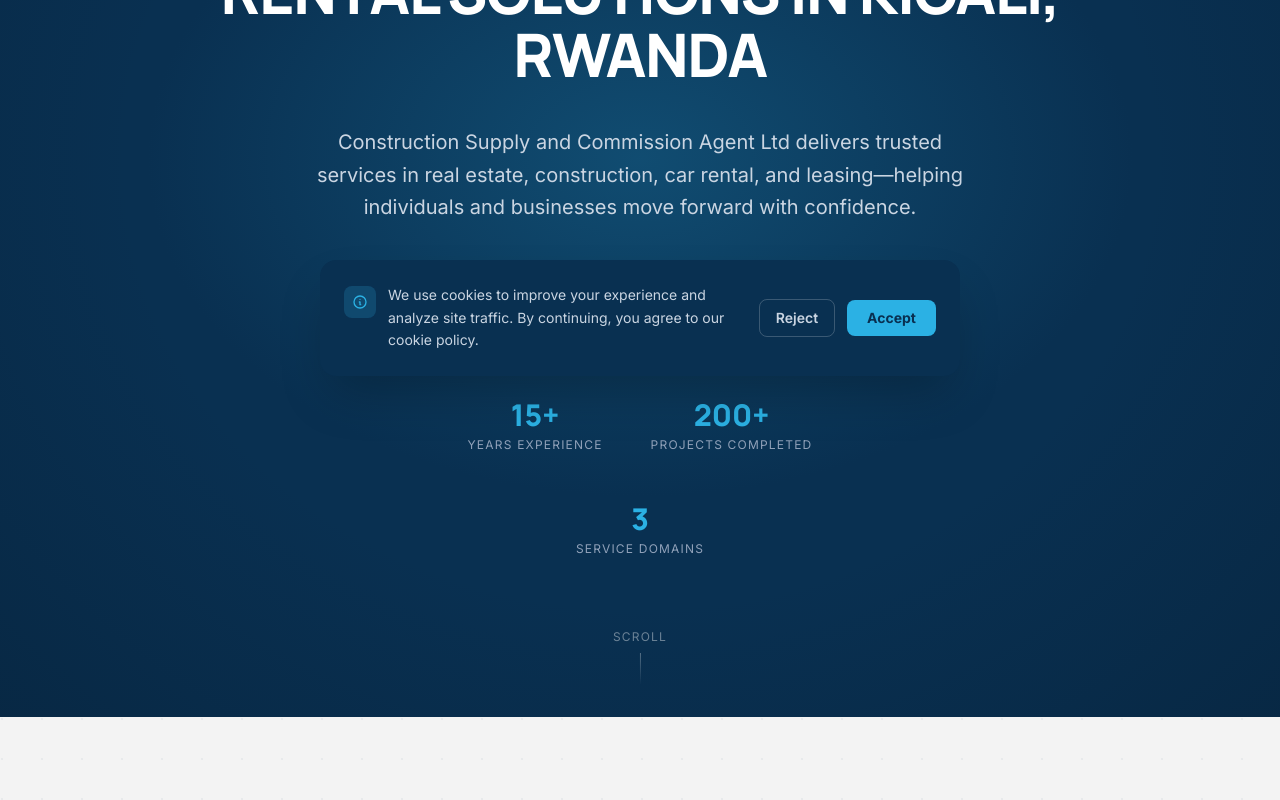
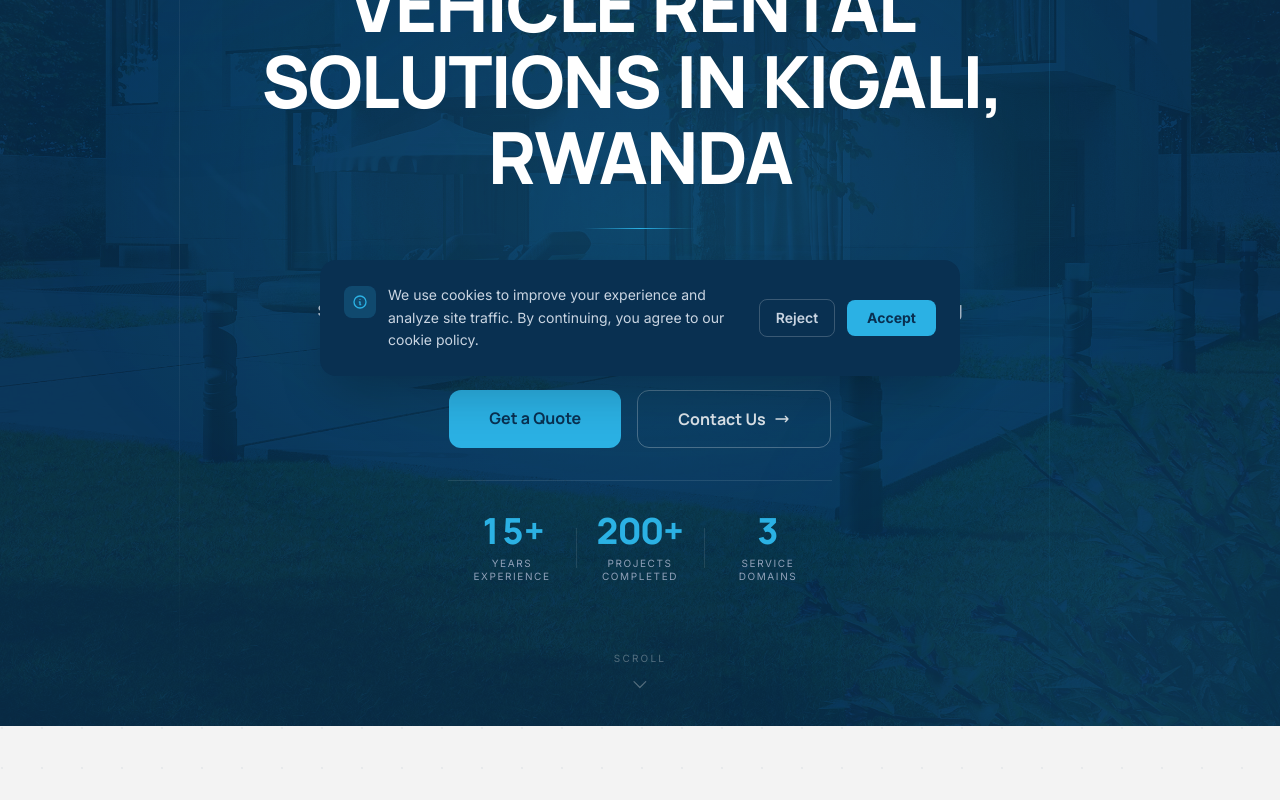
Before and after one commit to kabandapatrick2580/construction-agent, a Next.js app in the folder csca-website/: page /en in a window 1280 px wide. Shown: the part 400-1200 px from the top of the page. Built offline with nearby package versions, Linux system fonts and the light colour scheme.

Commit message:
added a hero background image

```diff
--- a/csca-website/app/globals.css
+++ b/csca-website/app/globals.css
@@ -23,6 +23,22 @@
   /* Fonts */
   --font-headline: "Manrope", sans-serif;
   --font-body: "Inter", sans-serif;
+}
+
+@keyframes float-a {
+  0%, 100% { transform: translate(0, 0); }
+  30%       { transform: translate(40px, -50px); }
+  65%       { transform: translate(-25px, 30px); }
+}
+@keyframes float-b {
+  0%, 100% { transform: translate(0, 0); }
+  40%       { transform: translate(-55px, 35px); }
+  70%       { transform: translate(30px, -45px); }
+}
+@keyframes float-c {
+  0%, 100% { transform: translate(0, 0); }
+  35%       { transform: translate(20px, 50px); }
+  75%       { transform: translate(-40px, -20px); }
 }
 
 @layer base {
@@ -63,6 +79,15 @@
     -ms-overflow-style: none;
     scrollbar-width: none;
   }
+  .animate-float-a {
+    animation: float-a 20s ease-in-out infinite;
+  }
+  .animate-float-b {
+    animation: float-b 26s ease-in-out infinite;
+  }
+  .animate-float-c {
+    animation: float-c 32s ease-in-out infinite;
+  }
   .text-primary-container {
     color: var(--color-primary-container);
   }
--- a/csca-website/components/HeroSection.tsx
+++ b/csca-website/components/HeroSection.tsx
@@ -1,127 +1,237 @@
 "use client";
 
+import { useEffect, useState } from "react";
 import { useTranslations } from "next-intl";
 import { motion } from "framer-motion";
+import Image from "next/image";
 
-const fadeUp = {
-  hidden: { opacity: 0, y: 30 },
-  visible: (i: number) => ({
-    opacity: 1,
-    y: 0,
-    transition: { duration: 0.6, delay: i * 0.15 },
-  }),
-};
+/* ── Animated count-up ───────────────────────────────────────────────────── */
+function CountUp({
+  end,
+  suffix = "",
+  startDelay = 1400,
+}: {
+  end: number;
+  suffix?: string;
+  startDelay?: number;
+}) {
+  const [count, setCount] = useState(0);
 
+  useEffect(() => {
+    const timer = setTimeout(() => {
+      const duration = 1800;
+      let startTime: number | null = null;
+      const tick = (ts: number) => {
+        if (!startTime) startTime = ts;
+        const p = Math.min((ts - startTime) / duration, 1);
+        const eased = 1 - Math.pow(1 - p, 3);
+        setCount(Math.floor(eased * end));
+        if (p < 1) requestAnimationFrame(tick);
+      };
+      requestAnimationFrame(tick);
+    }, startDelay);
+    return () => clearTimeout(timer);
+  }, [end, startDelay]);
+
+  return (
+    <>
+      {count}
+      {suffix}
+    </>
+  );
+}
+
+/* ── Component ───────────────────────────────────────────────────────────── */
 export default function HeroSection() {
   const t = useTranslations("hero");
   const tUi = useTranslations("ui");
+
+  const words = t("headline").split(" ");
+
+  const stats = [
+    { end: 15, suffix: "+", label: tUi("yearsExperience") },
+    { end: 200, suffix: "+", label: tUi("projectsCompleted") },
+    { end: 3, suffix: "", label: tUi("serviceDomains") },
+  ];
 
   return (
     <section
       id="hero"
       className="relative min-h-screen flex items-center justify-center bg-[#093051] overflow-hidden"
     >
-      {/* Architectural grid overlay */}
-      <div className="absolute inset-0 architectural-grid opacity-30" />
+      {/* ── Background ───────────────────────────────────────────────────── */}
 
-      {/* Centered radial gradient — accent glow at core, fading to the dark bg */}
-      <div className="absolute inset-0 bg-[radial-gradient(ellipse_70%_55%_at_50%_50%,rgba(43,177,228,0.22)_0%,rgba(9,48,81,0.6)_55%,transparent_100%)]" />
+      {/* Dot grid */}
+      <div className="absolute inset-0 architectural-grid opacity-20" />
 
-      {/* Outer vignette to deepen edges */}
-      <div className="absolute inset-0 bg-[radial-gradient(ellipse_100%_100%_at_50%_50%,transparent_40%,rgba(6,30,52,0.85)_100%)]" />
+      {/* Hero image — full-width blended overlay */}
+      <div className="absolute inset-0 pointer-events-none mix-blend-overlay opacity-[0.18]">
+        <Image
+          src="/hero-image.jpg"
+          alt=""
+          fill
+          className="object-cover"
+          priority
+        />
+      </div>
 
-      {/* Content — fully centered */}
-      <div className="relative z-10 w-full max-w-5xl mx-auto px-6 py-40 flex flex-col items-center text-center space-y-10">
+      {/* Floating accent orbs */}
+      <div className="animate-float-a pointer-events-none absolute -top-48 -left-48 w-[640px] h-[640px] rounded-full bg-[#2BB1E4] opacity-[0.07] blur-[130px]" />
+      <div className="animate-float-b pointer-events-none absolute -bottom-48 -right-48 w-[560px] h-[560px] rounded-full bg-[#2BB1E4] opacity-[0.07] blur-[110px]" />
+      <div className="animate-float-c pointer-events-none absolute top-1/3 left-1/2 -translate-x-1/2 w-[900px] h-[300px] rounded-full bg-[#2BB1E4] opacity-[0.05] blur-[150px]" />
+
+      {/* Vertical accent lines */}
+      <div className="pointer-events-none absolute inset-y-0 left-[14%] w-px bg-gradient-to-b from-transparent via-white/8 to-transparent" />
+      <div className="pointer-events-none absolute inset-y-0 right-[18%] w-px bg-gradient-to-b from-transparent via-[#2BB1E4]/15 to-transparent" />
+
+      {/* Central radial glow */}
+      <div className="pointer-events-none absolute inset-0 bg-[radial-gradient(ellipse_65%_50%_at_50%_55%,rgba(43,177,228,0.13)_0%,transparent_70%)]" />
+
+      {/* ── Content ──────────────────────────────────────────────────────── */}
+      <div className="relative z-10 w-full max-w-5xl mx-auto px-6 py-36 flex flex-col items-center text-center gap-8">
 
         {/* Badge */}
         <motion.div
-          custom={0}
-          variants={fadeUp}
-          initial="hidden"
-          animate="visible"
-          className="inline-flex items-center gap-2 bg-[#2BB1E4]/20 border border-[#2BB1E4]/40 rounded-full px-4 py-1.5"
+          initial={{ opacity: 0, y: -12 }}
+          animate={{ opacity: 1, y: 0 }}
+          transition={{ duration: 0.5, delay: 0.1 }}
+          className="inline-flex items-center gap-2.5 bg-[#2BB1E4]/10 border border-[#2BB1E4]/30 rounded-full px-5 py-2 backdrop-blur-sm"
         >
-          <span className="w-2 h-2 rounded-full bg-[#2BB1E4] animate-pulse" />
-          <span className="text-[#2BB1E4] text-sm font-semibold tracking-wide">Kigali, Rwanda</span>
+          <span className="relative flex h-2 w-2 shrink-0">
+            <span className="animate-ping absolute inline-flex h-full w-full rounded-full bg-[#2BB1E4] opacity-60" />
+            <span className="relative inline-flex rounded-full h-2 w-2 bg-[#2BB1E4]" />
+          </span>
+          <span className="text-[#2BB1E4] text-sm font-semibold tracking-wider">
+            Kigali, Rwanda
+          </span>
         </motion.div>
 
-        {/* Headline */}
-        <motion.h1
-          custom={1}
-          variants={fadeUp}
-          initial="hidden"
-          animate="visible"
-          className="text-5xl md:text-4xl lg:text-5xl xl:text-6xl font-headline font-extrabold tracking-tight leading-[1.05] text-white"
-        >
-          {t("headline").split("Kigali")[0]}
-        </motion.h1>
+        {/* Headline — word-by-word blur reveal */}
+        <h1 className="text-5xl md:text-6xl xl:text-7xl font-headline font-extrabold tracking-tight leading-[1.06] text-white max-w-4xl">
+          {words.map((word, i) => (
+            <motion.span
+              key={i}
+              className="inline-block mr-[0.22em] last:mr-0"
+              initial={{ opacity: 0, y: 28, filter: "blur(10px)" }}
+              animate={{ opacity: 1, y: 0, filter: "blur(0px)" }}
+              transition={{
+                duration: 0.55,
+                delay: 0.25 + i * 0.045,
+                ease: [0.22, 1, 0.36, 1],
+              }}
+            >
+              {word}
+            </motion.span>
+          ))}
+        </h1>
+
+        {/* Accent divider */}
+        <motion.div
+          initial={{ scaleX: 0, opacity: 0 }}
+          animate={{ scaleX: 1, opacity: 1 }}
+          transition={{ duration: 0.9, delay: 1.05, ease: "easeOut" }}
+          className="w-28 h-px bg-gradient-to-r from-transparent via-[#2BB1E4] to-transparent"
+        />
 
         {/* Subheadline */}
         <motion.p
-          custom={2}
-          variants={fadeUp}
-          initial="hidden"
-          animate="visible"
-          className="text-lg md:text-xl text-slate-300 max-w-2xl leading-relaxed"
+          initial={{ opacity: 0, y: 14 }}
+          animate={{ opacity: 1, y: 0 }}
+          transition={{ duration: 0.65, delay: 0.95 }}
+          className="text-lg md:text-xl text-slate-300/85 max-w-2xl leading-relaxed"
         >
           {t("subheadline")}
         </motion.p>
 
         {/* CTAs */}
         <motion.div
-          custom={3}
-          variants={fadeUp}
-          initial="hidden"
-          animate="visible"
-          className="flex flex-wrap justify-center gap-4 pt-2"
+          initial={{ opacity: 0, y: 14 }}
+          animate={{ opacity: 1, y: 0 }}
+          transition={{ duration: 0.6, delay: 1.1 }}
+          className="flex flex-wrap justify-center gap-4"
         >
+          {/* Primary — shimmer sweep on hover */}
           <a
             href="#contact"
-            className="bg-[#2BB1E4] text-[#093051] px-10 py-4 rounded-xl font-headline font-bold text-base hover:bg-white hover:shadow-[0_0_32px_rgba(43,177,228,0.5)] transition-all duration-300 active:scale-95"
+            className="group relative overflow-hidden bg-[#2BB1E4] text-[#093051] px-10 py-4 rounded-xl font-headline font-bold text-base transition-all duration-300 active:scale-95 hover:shadow-[0_0_48px_rgba(43,177,228,0.5)] hover:bg-[#48c4f0]"
           >
-            {t("cta_primary")}
+            <span className="absolute inset-0 -translate-x-full group-hover:translate-x-full transition-transform duration-600 bg-gradient-to-r from-transparent via-white/30 to-transparent skew-x-[-12deg]" />
+            <span className="relative">{t("cta_primary")}</span>
           </a>
+
+          {/* Secondary */}
           <a
             href="#about"
-            className="border-2 border-white/30 text-white px-10 py-4 rounded-xl font-headline font-bold text-base hover:bg-white/10 transition-all duration-300 flex items-center gap-2"
+            className="group border border-white/25 text-white/85 px-10 py-4 rounded-xl font-headline font-bold text-base hover:border-[#2BB1E4]/50 hover:bg-[#2BB1E4]/10 hover:text-white transition-all duration-300 flex items-center gap-2"
           >
             {t("cta_secondary")}
-            <svg className="w-4 h-4" fill="none" stroke="currentColor" viewBox="0 0 24 24">
-              <path strokeLinecap="round" strokeLinejoin="round" strokeWidth={2} d="M17 8l4 4m0 0l-4 4m4-4H3" />
+            <svg
+              className="w-4 h-4 group-hover:translate-x-1 transition-transform duration-200"
+              fill="none"
+              stroke="currentColor"
+              viewBox="0 0 24 24"
+            >
+              <path
+                strokeLinecap="round"
+                strokeLinejoin="round"
+                strokeWidth={2}
+                d="M17 8l4 4m0 0l-4 4m4-4H3"
+              />
             </svg>
           </a>
         </motion.div>
 
         {/* Stats */}
         <motion.div
-          custom={4}
-          variants={fadeUp}
-          initial="hidden"
-          animate="visible"
-          className="flex flex-wrap justify-center gap-12 pt-6 border-t border-white/10 w-full max-w-lg"
+          initial={{ opacity: 0, y: 14 }}
+          animate={{ opacity: 1, y: 0 }}
+          transition={{ duration: 0.6, delay: 1.3 }}
+          className="flex flex-wrap justify-center w-full max-w-sm pt-8 border-t border-white/10"
         >
-          {[
-            { value: "15+", label: tUi("yearsExperience") },
-            { value: "200+", label: tUi("projectsCompleted") },
-            { value: "3", label: tUi("serviceDomains") },
-          ].map((stat) => (
-            <div key={stat.label} className="text-center">
-              <div className="text-3xl font-headline font-black text-[#2BB1E4]">{stat.value}</div>
-              <div className="text-xs text-slate-400 uppercase tracking-widest mt-1">{stat.label}</div>
+          {stats.map((stat, i) => (
+            <div key={stat.label} className="flex-1 text-center px-4 relative min-w-[80px]">
+              {i > 0 && (
+                <div className="absolute left-0 top-1/2 -translate-y-1/2 h-10 w-px bg-white/10" />
+              )}
+              <div className="text-4xl font-headline font-black text-[#2BB1E4] tabular-nums leading-none">
+                <CountUp end={stat.end} suffix={stat.suffix} startDelay={1400 + i * 120} />
+              </div>
+              <div className="text-[10px] text-slate-400 uppercase tracking-[0.16em] mt-2 leading-tight">
+                {stat.label}
+              </div>
             </div>
           ))}
         </motion.div>
       </div>
 
-      {/* Scroll indicator */}
+      {/* ── Scroll indicator ─────────────────────────────────────────────── */}
       <motion.div
         initial={{ opacity: 0 }}
         animate={{ opacity: 1 }}
-        transition={{ delay: 1.5, duration: 0.5 }}
-        className="absolute bottom-8 left-1/2 -translate-x-1/2 z-20 flex flex-col items-center gap-2"
+        transition={{ delay: 2.0, duration: 0.7 }}
+        className="absolute bottom-8 left-1/2 -translate-x-1/2 z-20 flex flex-col items-center gap-1"
       >
-        <span className="text-white/40 text-xs uppercase tracking-widest">{tUi("scroll")}</span>
-        <div className="w-px h-8 bg-gradient-to-b from-white/40 to-transparent animate-pulse" />
+        <span className="text-white/30 text-[10px] uppercase tracking-[0.22em] mb-1">
+          {tUi("scroll")}
+        </span>
+        <motion.div
+          animate={{ y: [0, 7, 0] }}
+          transition={{ duration: 1.6, repeat: Infinity, ease: "easeInOut" }}
+        >
+          <svg
+            className="w-5 h-5 text-white/30"
+            fill="none"
+            stroke="currentColor"
+            viewBox="0 0 24 24"
+          >
+            <path
+              strokeLinecap="round"
+              strokeLinejoin="round"
+              strokeWidth={1.5}
+              d="M19 9l-7 7-7-7"
+            />
+          </svg>
+        </motion.div>
       </motion.div>
     </section>
   );
--- a/csca-website/messages/rw.json
+++ b/csca-website/messages/rw.json
@@ -153,7 +153,7 @@
     "years": "Imyaka",
     "projects": "Imishinga",
     "domains": "Inzego",
-    "rwandaBased": "Ishingiye yo mu Rwanda",
+    "rwandaBased": "Dushingiye yo mu Rwanda",
     "managingDirector": "Umuyobozi Mukuru, CSCA Ltd",
     "scroll": "Manuka hasi",
     "getInTouch": "Twandikire",
```
Also changed, not shown: csca-website/components/ProcessTimeline.tsx (+12 -7 lines), csca-website/public/hero-image.jpg (added).
